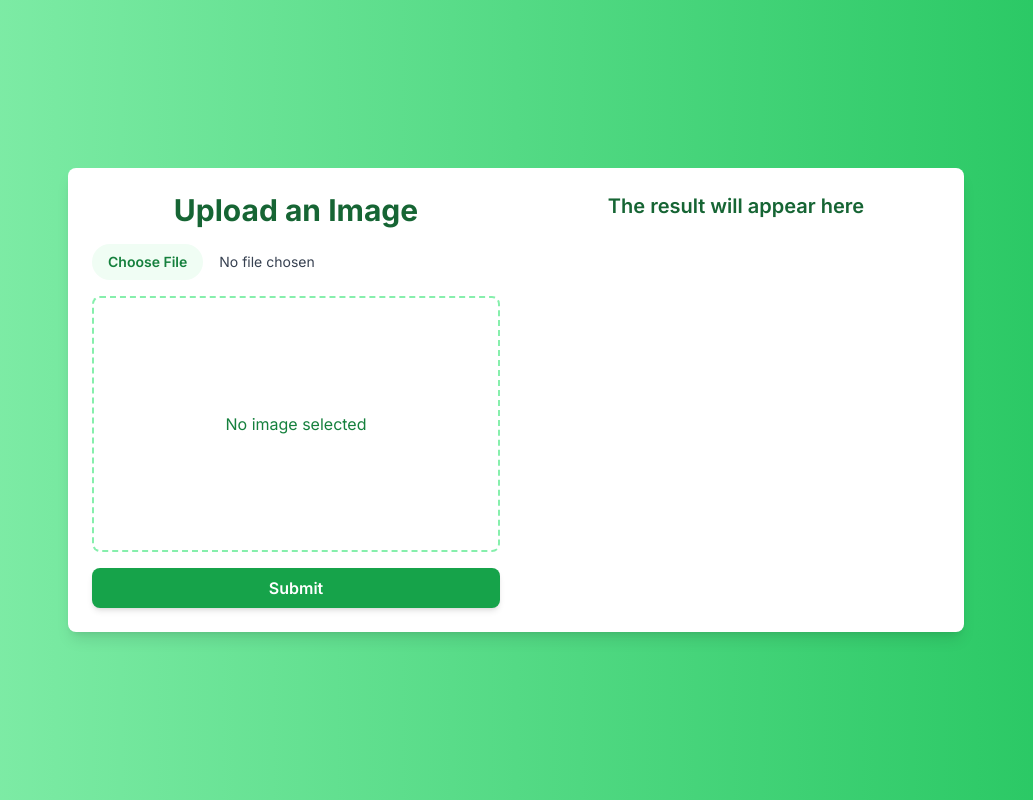
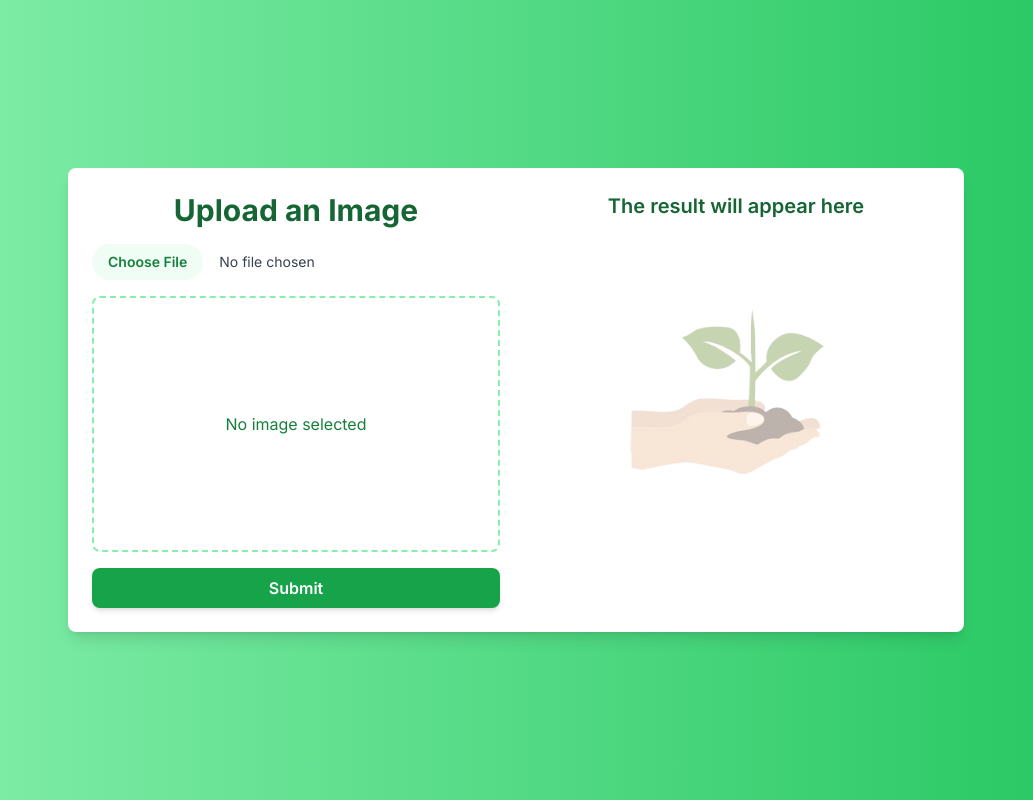
Before and after one commit to Sayanghosh400/plant-disease, a Next.js app: page /home in a window 1280 px wide. Shown: the whole page, without its empty margins (124-1157 px from the left). Built offline with nearby package versions, Linux system fonts and the light colour scheme.

Commit message:
stylings updated

```diff
--- a/src/screens/Home.tsx
+++ b/src/screens/Home.tsx
@@ -23,6 +23,11 @@ const Home: React.FC = () => {
     setLoading(true);
     const formData = new FormData();
     formData.append('file', selectedFile);
+
+    // setLoading(false);
+
+    // setDiseaseResult('hello');
+
 
     try {
       const response = await fetch('https://leaf-disease-detection-backend.onrender.com/process_input', {
@@ -69,7 +74,16 @@ const Home: React.FC = () => {
 
         {/* Right side: Disease result and solution */}
         <div className="flex flex-col items-center w-1/2 pl-4">
-          <h3 className="text-xl font-semibold text-green-800">The result will appear here</h3>
+          {!diseaseResult && !loading &&
+            <div className="flex flex-col items-center justify-center">
+              <h3 className="text-xl font-semibold text-green-800">The result will appear here</h3>
+              <img
+                src="/handsplant.png"
+                className=" w-full h-full opacity-40 mt-20"
+              />
+            </div>
+
+          }
           {loading && (
             <div className="mt-10 p-4 bg-green-100 rounded-lg shadow-md w-full text-center">
               <p className="text-green-700">Analyzing your image. Please wait...</p>
@@ -97,7 +111,7 @@ const Home: React.FC = () => {
 
 
           {diseaseResult && !loading && (
-            <div className="mt-10 p-4 bg-green-100 rounded-lg shadow-md w-full text-center">
+            <div className="mt-20 p-4 bg-green-100 rounded-lg shadow-md w-full text-center">
               <h3 className="text-xl font-semibold text-green-800">Detected Disease:</h3>
               <p className="text-green-700 mb-4">{diseaseResult}</p>
               <h4 className="text-lg font-semibold text-green-800">Possible Solutions:</h4>
```
Also changed, not shown: public/handsplant.png (added).
